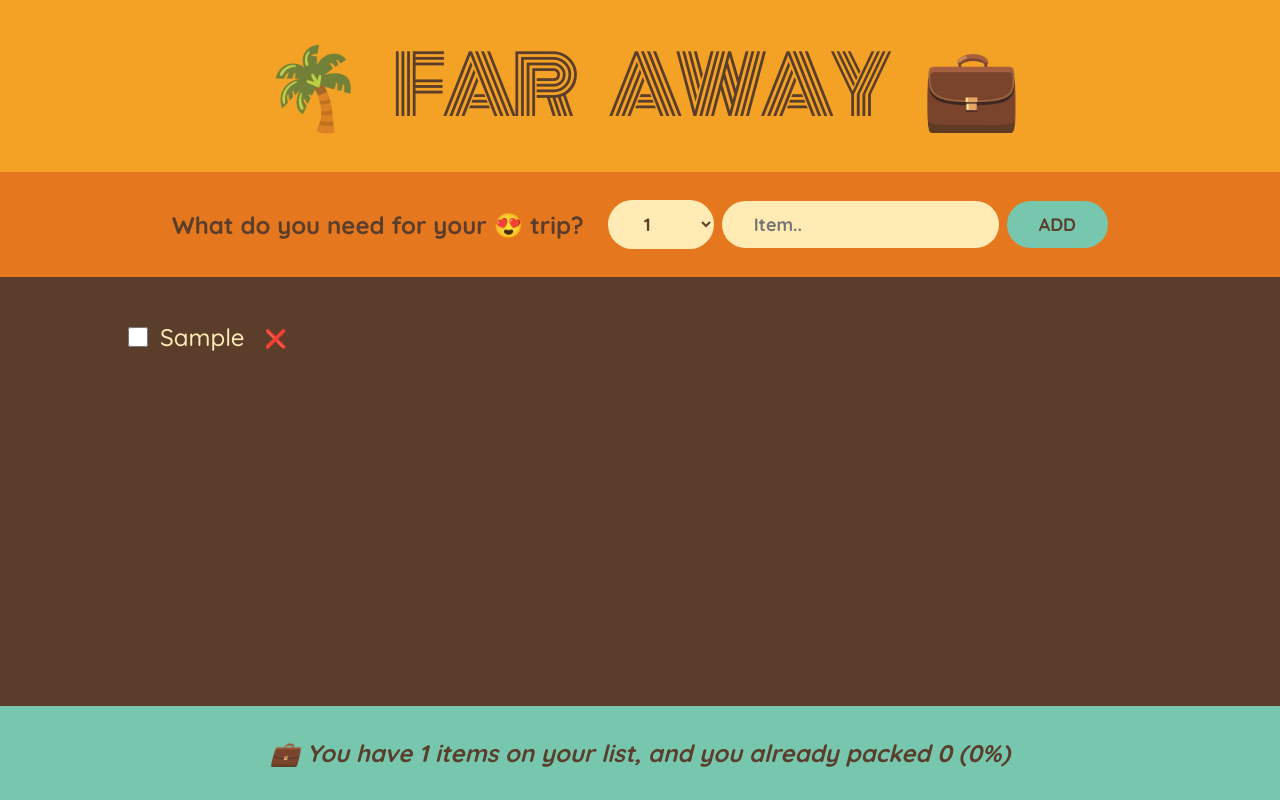
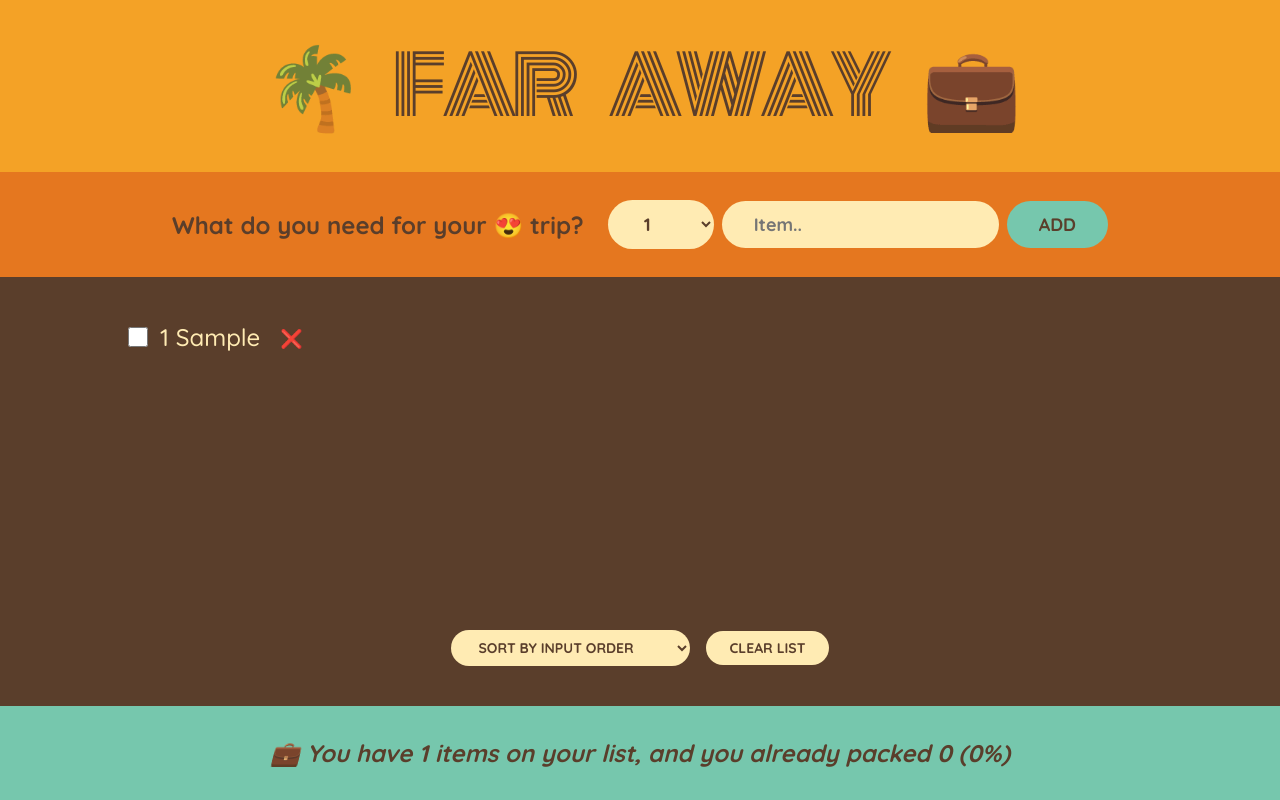
Before and after one commit to GethinDavies1990/travel-list, a React (Create React App) app: page / in a window 1280 px wide. Both pictures are taken after typing "Sample" into the empty fields and a click on the button "ADD". Built offline with nearby package versions, Linux system fonts and the light colour scheme.

Commit message:
add travel list app

```diff
--- a/src/App.js
+++ /dev/null
@@ -1,132 +0,0 @@
-import { useState } from "react";
-
-export default function App() {
-  const [items, setItems] = useState([]);
-
-  function handleAddItems(item) {
-    setItems((items) => [...items, item]);
-  }
-
-  function handleDeleteItem(id) {
-    setItems((items) => items.filter((item) => item.id !== id));
-  }
-
-  function handleToggleItem(id) {
-    setItems((items) =>
-      items.map((item) =>
-        item.id === id ? { ...item, packed: !item.packed } : item
-      )
-    );
-  }
-
-  return (
-    <div className='app'>
-      <Logo />
-      <Form onAddItems={handleAddItems} />
-      <PackingList
-        items={items}
-        onDeleteItem={handleDeleteItem}
-        onToggleItem={handleToggleItem}
-      />
-      <Stats items={items} />
-    </div>
-  );
-}
-
-function Logo() {
-  return <h1> 🌴 Far Away 💼</h1>;
-}
-
-function Form({ onAddItems }) {
-  const [description, setDescription] = useState("");
-  const [qty, setQty] = useState(1);
-
-  function handleSubmit(e) {
-    e.preventDefault();
-    if (!description) return;
-
-    const newItem = { description, qty, packed: false, id: Date.now() };
-    console.log(newItem);
-
-    onAddItems(newItem);
-
-    setDescription("");
-    setQty("");
-  }
-
-  return (
-    <form onClick={handleSubmit} className='add-form'>
-      <h3>What do you need for your 😍 trip?</h3>
-      <select value={qty} onChange={(e) => setQty(Number(e.target.value))}>
-        {Array.from({ length: 20 }, (_, i) => i + 1).map((num) => (
-          <option value={num} key={num}>
-            {num}
-          </option>
-        ))}
-      </select>
-      <input
-        type='text'
-        placeholder='Item..'
-        value={description}
-        onChange={(e) => setDescription(e.target.value)}
-      ></input>
-      <button>Add</button>
-    </form>
-  );
-}
-
-function Item({ item, onDeleteItem, onToggleItem }) {
-  return (
-    <li>
-      <input
-        type='checkbox'
-        value={item.packed}
-        onChange={() => onToggleItem(item.id)}
-      />
-      <span style={item.packed ? { textDecoration: "line-through" } : {}}>
-        {item.quantity} {item.description}
-      </span>
-      <button onClick={() => onDeleteItem(item.id)}>❌</button>
-    </li>
-  );
-}
-
-function PackingList({ items, onDeleteItem, onToggleItem }) {
-  return (
-    <div className='list'>
-      <ul>
-        {items.map((item) => (
-          <Item
-            item={item}
-            onDeleteItem={onDeleteItem}
-            key={item.id}
-            onToggleItem={onToggleItem}
-          />
-        ))}
-      </ul>
-    </div>
-  );
-}
-
-function Stats({ items }) {
-  if (!items.length)
-    return (
-      <p className='stats'>
-        <em>Start adding items to your packing list 🚀 </em>
-      </p>
-    );
-  const numItems = items.length;
-  const numPacked = items.filter((item) => item.packed).length;
-  const percentage = Math.round((numPacked / numItems) * 100);
-
-  return (
-    <footer className='stats'>
-      <em>
-        {percentage === 100
-          ? "You got everything ready to go ✈️"
-          : `        💼 You have ${numItems} items on your list, and you already packed
-        ${numPacked} (${percentage}%)`}
-      </em>
-    </footer>
-  );
-}
--- /dev/null
+++ b/src/components/App.js
@@ -0,0 +1,47 @@
+import { useState } from "react";
+import Logo from "./Logo";
+import Form from "./Form";
+import PackingList from "./PackingList";
+import Stats from "./Stats";
+
+export default function App() {
+  const [items, setItems] = useState([]);
+
+  function handleAddItems(item) {
+    setItems((items) => [...items, item]);
+  }
+
+  function handleDeleteItem(id) {
+    setItems((items) => items.filter((item) => item.id !== id));
+  }
+
+  function handleToggleItem(id) {
+    setItems((items) =>
+      items.map((item) =>
+        item.id === id ? { ...item, packed: !item.packed } : item
+      )
+    );
+  }
+
+  function handleClearList() {
+    const confirmed = window.confirm(
+      "Are you sure you want to delete all items?"
+    );
+
+    if (confirmed) setItems([]);
+  }
+
+  return (
+    <div className='app'>
+      <Logo />
+      <Form onAddItems={handleAddItems} />
+      <PackingList
+        items={items}
+        onDeleteItem={handleDeleteItem}
+        onToggleItem={handleToggleItem}
+        onClearList={handleClearList}
+      />
+      <Stats items={items} />
+    </div>
+  );
+}
--- /dev/null
+++ b/src/components/Form.js
@@ -0,0 +1,39 @@
+import { useState } from "react";
+
+export default function Form({ onAddItems }) {
+  const [description, setDescription] = useState("");
+  const [qty, setQty] = useState(1);
+
+  function handleSubmit(e) {
+    e.preventDefault();
+    if (!description) return;
+
+    const newItem = { description, qty, packed: false, id: Date.now() };
+    console.log(newItem);
+
+    onAddItems(newItem);
+
+    setDescription("");
+    setQty("");
+  }
+
+  return (
+    <form onClick={handleSubmit} className='add-form'>
+      <h3>What do you need for your 😍 trip?</h3>
+      <select value={qty} onChange={(e) => setQty(Number(e.target.value))}>
+        {Array.from({ length: 20 }, (_, i) => i + 1).map((num) => (
+          <option value={num} key={num}>
+            {num}
+          </option>
+        ))}
+      </select>
+      <input
+        type='text'
+        placeholder='Item..'
+        value={description}
+        onChange={(e) => setDescription(e.target.value)}
+      ></input>
+      <button>Add</button>
+    </form>
+  );
+}
--- /dev/null
+++ b/src/components/Item.js
@@ -0,0 +1,15 @@
+export default function Item({ item, onDeleteItem, onToggleItem }) {
+  return (
+    <li>
+      <input
+        type='checkbox'
+        value={item.packed}
+        onChange={() => onToggleItem(item.id)}
+      />
+      <span style={item.packed ? { textDecoration: "line-through" } : {}}>
+        {item.qty} {item.description}
+      </span>
+      <button onClick={() => onDeleteItem(item.id)}>❌</button>
+    </li>
+  );
+}
--- /dev/null
+++ b/src/components/Logo.js
@@ -0,0 +1,3 @@
+export default function Logo() {
+  return <h1> 🌴 Far Away 💼</h1>;
+}
--- /dev/null
+++ b/src/components/PackingList.js
@@ -0,0 +1,48 @@
+import { useState } from "react";
+import Item from "./Item";
+
+export default function PackingList({
+  items,
+  onDeleteItem,
+  onToggleItem,
+  onClearList,
+}) {
+  const [sortby, setSortBy] = useState("input");
+
+  let sortedItems;
+
+  if (sortby === "input") sortedItems = items;
+
+  if (sortby === "description")
+    sortedItems = items
+      .slice()
+      .sort((a, b) => a.description.localeCompare(b.description));
+
+  if (sortby === "packed")
+    sortedItems = items
+      .slice()
+      .sort((a, b) => Number(a.packed) - Number(b.packed));
+
+  return (
+    <div className='list'>
+      <ul>
+        {sortedItems.map((item) => (
+          <Item
+            item={item}
+            onDeleteItem={onDeleteItem}
+            key={item.id}
+            onToggleItem={onToggleItem}
+          />
+        ))}
+      </ul>
+      <div className='actions'>
+        <select value={sortby} onChange={(e) => setSortBy(e.target.value)}>
+          <option value='input'>Sort by input order</option>
+          <option value='description'>Sort by description</option>
+          <option value='packed'>Sort by packed status</option>
+        </select>
+        <button onClick={onClearList}>Clear List</button>
+      </div>
+    </div>
+  );
+}
--- /dev/null
+++ b/src/components/Stats.js
@@ -0,0 +1,22 @@
+export default function Stats({ items }) {
+  if (!items.length)
+    return (
+      <p className='stats'>
+        <em>Start adding items to your packing list 🚀 </em>
+      </p>
+    );
+  const numItems = items.length;
+  const numPacked = items.filter((item) => item.packed).length;
+  const percentage = Math.round((numPacked / numItems) * 100);
+
+  return (
+    <footer className='stats'>
+      <em>
+        {percentage === 100
+          ? "You got everything ready to go ✈️"
+          : `        💼 You have ${numItems} items on your list, and you already packed
+        ${numPacked} (${percentage}%)`}
+      </em>
+    </footer>
+  );
+}
--- a/src/index.js
+++ b/src/index.js
@@ -1,7 +1,7 @@
 import React from "react";
 import ReactDOM from "react-dom/client";
 import "./index.css";
-import App from "./App";
+import App from "./components/App";
 
 const root = ReactDOM.createRoot(document.getElementById("root"));
 root.render(
```
